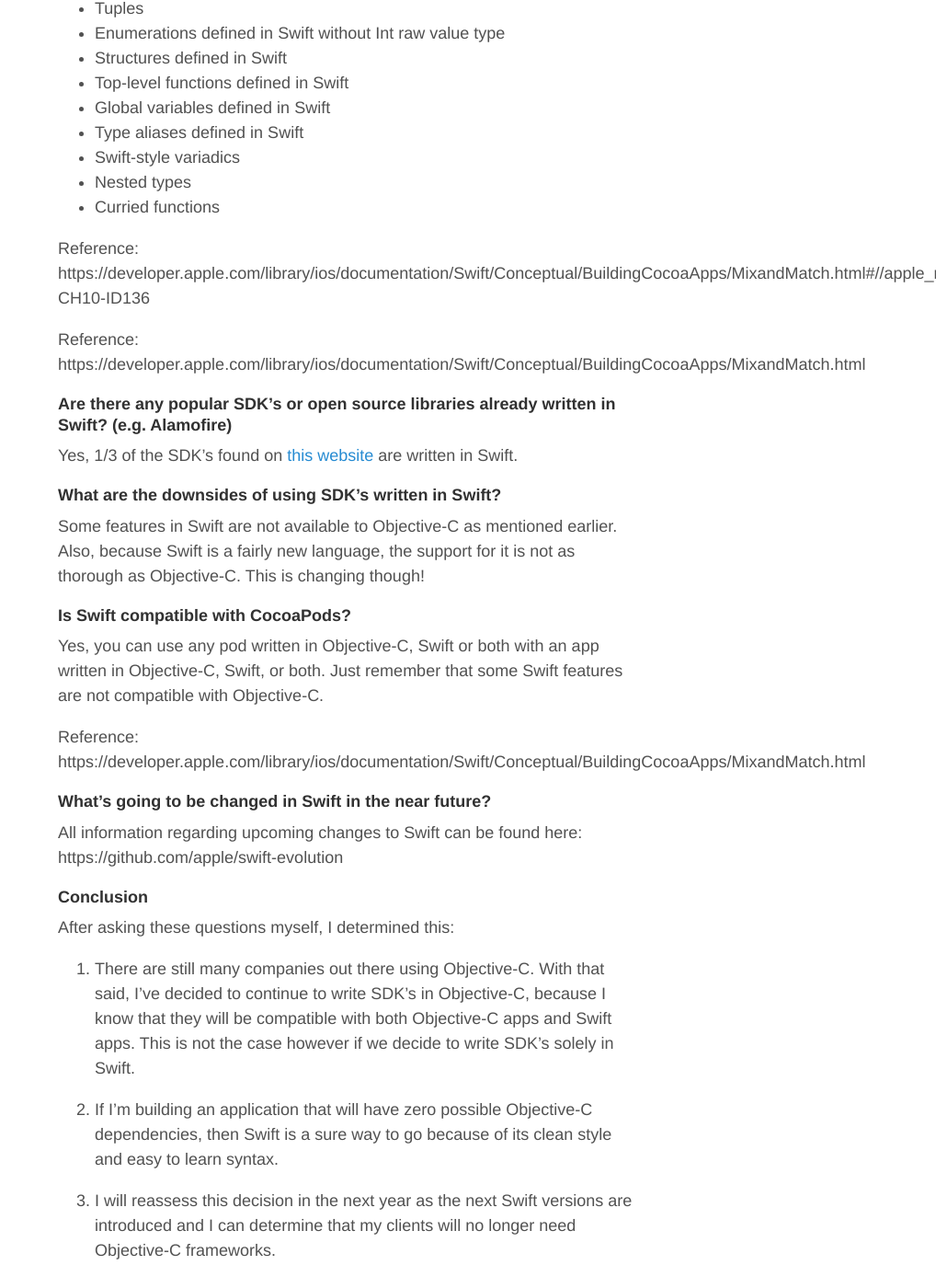
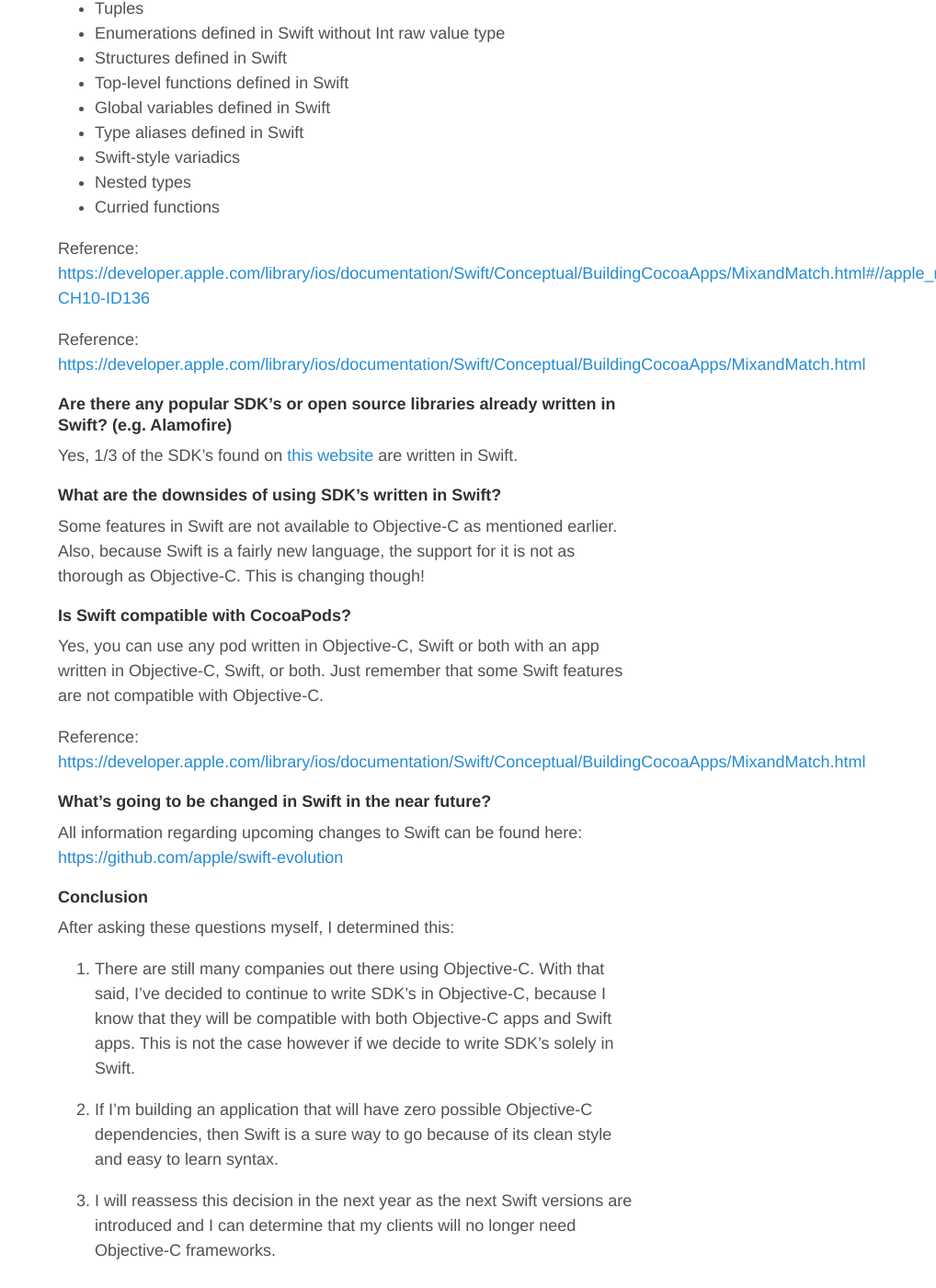
Before and after one commit to bgolde5/bgolde5.github.io, a Jekyll site: the page built from _posts/2016-02-22-swift-vs-objective-c.md, in a window 1280 px wide and 1400 px high, scrolled down 1009 px. Shown: the whole window at 92% size, without its empty margins (262-1280 px from the left). Built offline with Jekyll 4.4.1, drawn with Linux system fonts in a browser that asks for light colours; comment, search, counter and statistics services are not loaded; some of the changed text lies outside the part shown.

Commit message:
fixed hyperlinks

```diff
--- a/_posts/2016-02-22-swift-vs-objective-c.md
+++ b/_posts/2016-02-22-swift-vs-objective-c.md
@@ -14,7 +14,7 @@ I will begin with a simple Q & A.
 #### Can I write a complete Swift framework without depending on Objective-C?
 Yes, many popular apps such as lyft, Yahoo Weather, and LinkedIn are now entirely built in Swift. The process for creating a framework is similar except Objective-C is now replaced with Swift.
 
-Reference: http://www.apple.com/swift/
+Reference: <http://www.apple.com/swift/>
 
 #### Are Swift frameworks compatible with app’s written in Objective-C?
 Yes, Swift frameworks are compatible with apps previously written in Objective-C with some caveats. The following Swift only features will not be available to Objective-C apps:
@@ -29,9 +29,9 @@ Yes, Swift frameworks are compatible with apps previously written in Objective-C
  * Nested types
  * Curried functions
 
-Reference: https://developer.apple.com/library/ios/documentation/Swift/Conceptual/BuildingCocoaApps/MixandMatch.html#//apple_ref/doc/uid/TP40014216-CH10-ID136
+Reference: <https://developer.apple.com/library/ios/documentation/Swift/Conceptual/BuildingCocoaApps/MixandMatch.html#//apple_ref/doc/uid/TP40014216-CH10-ID136>
 
-Reference: https://developer.apple.com/library/ios/documentation/Swift/Conceptual/BuildingCocoaApps/MixandMatch.html
+Reference: <https://developer.apple.com/library/ios/documentation/Swift/Conceptual/BuildingCocoaApps/MixandMatch.html>
 
 
 #### Are there any popular SDK’s or open source libraries already written in Swift? (e.g. Alamofire)
@@ -43,10 +43,10 @@ Some features in Swift are not available to Objective-C as mentioned earlier. Al
 #### Is Swift compatible with CocoaPods?
 Yes, you can use any pod written in Objective-C, Swift or both with an app written in Objective-C, Swift, or both. Just remember that some Swift features are not compatible with Objective-C.
 
-Reference: https://developer.apple.com/library/ios/documentation/Swift/Conceptual/BuildingCocoaApps/MixandMatch.html
+Reference: <https://developer.apple.com/library/ios/documentation/Swift/Conceptual/BuildingCocoaApps/MixandMatch.html>
 
 #### What’s going to be changed in Swift in the near future?
-All information regarding upcoming changes to Swift can be found here: https://github.com/apple/swift-evolution
+All information regarding upcoming changes to Swift can be found here: <https://github.com/apple/swift-evolution>
 
 #### Conclusion
 After asking these questions myself, I determined this:
```
